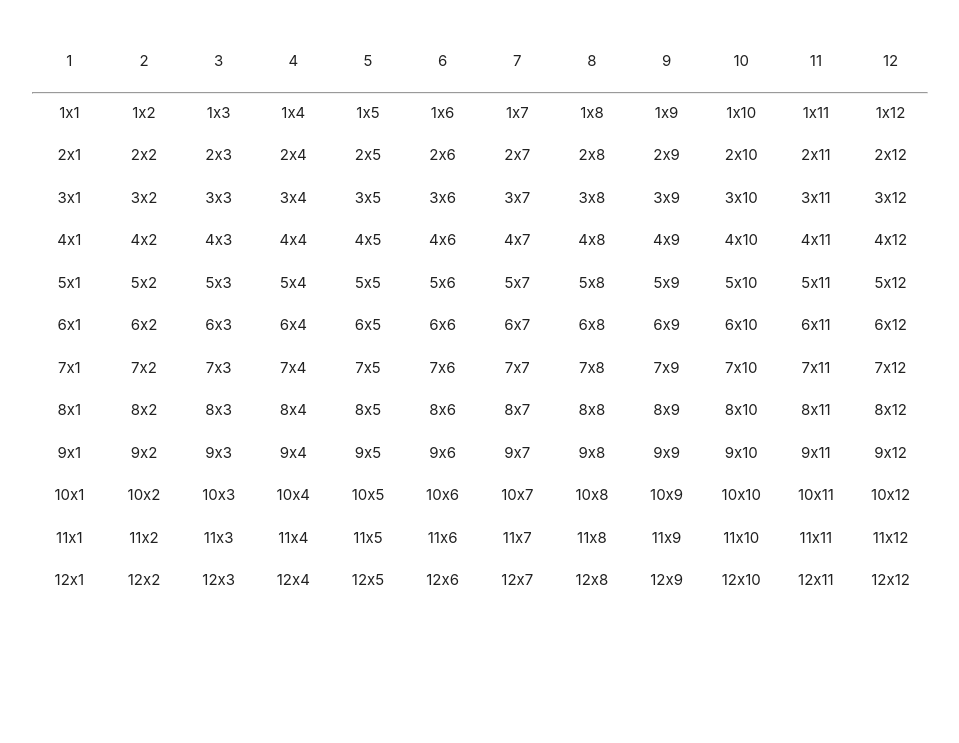
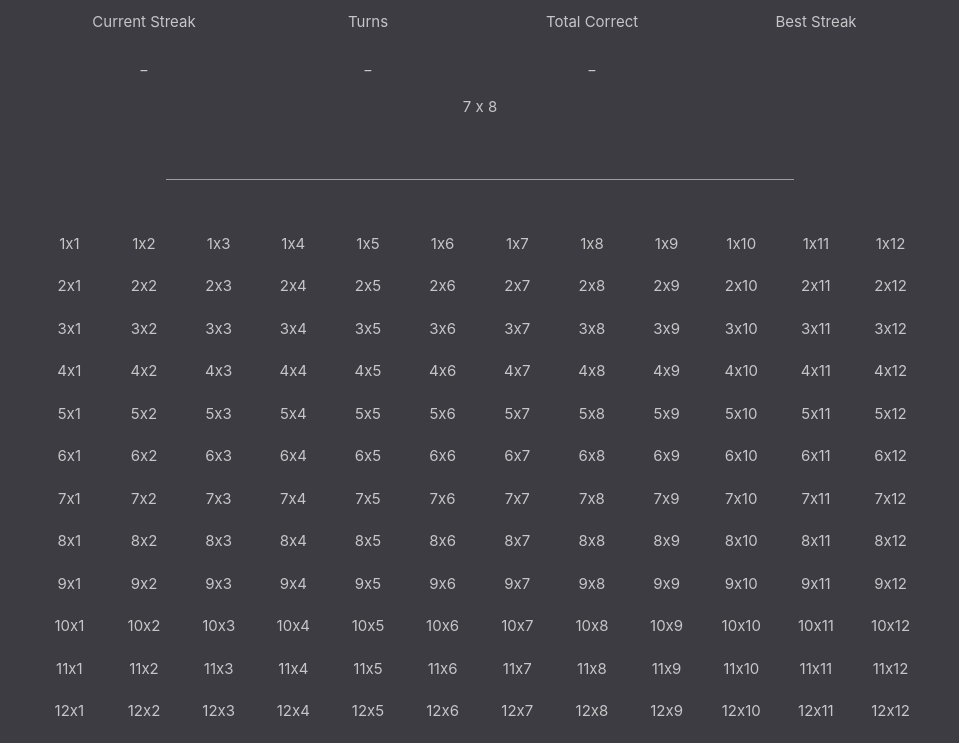
Before and after one commit to reggaeman007jah/paimeitimestables, a plain HTML site: page index.html in a window 1280 px wide. Shown: the part 147-890 px from the top of the page, without its empty margins (160-1119 px from the left). Before the commit the page ends 800 px from the top, so only its background shows below. Drawn offline with nearby package versions, Linux system fonts and the light colour scheme.

Commit message:
added streak save in local storage

```diff
--- a/app.js
+++ b/app.js
@@ -1,13 +1,22 @@
 let gotRight = 0;
 let gotWrong = 0;
 let streak = 0;
-let bestStreak = 0; // tbc
+let bestStreak = 0;
 let turns = 0;
+
+// get streak data
+bestStreak = localStorage.getItem('bestStreak')
 
 // decs
 let para = document.querySelector("p"); //
 let form = document.querySelector(".signup-form"); // form reference by class
 let answer = document.querySelector("#answer-field"); // field refernce by ID
+let showStreak = document.querySelector("#currentStreak"); // field ref for current streak
+let showTurns = document.querySelector("#turnsTaken"); // field ref for current streak
+let showTotalCorrect = document.querySelector("#totalCorrect"); // field ref for current streak
+let showBestStreak = document.querySelector("#bestStreak"); // field ref for best streak
+
+showBestStreak.innerText = bestStreak
 
 console.log("-------------------------------");
 console.log("WELCOME TO PAI MEI TIMES TABLES");
@@ -20,7 +29,7 @@ PMTT()
 function checkQuestion(questionID) {
   // check to see if q has already been answered
   let qID = localStorage.getItem(questionID)
-  console.log("success")
+
   console.log(questionID)
   console.log(qID)
   if (!qID) {
@@ -79,6 +88,17 @@ function PMTT() {
       turns += 1 // count turns
     }
 
+    if (streak > bestStreak) {
+      let copyVar = streak
+      bestStreak = copyVar
+
+    }
+    localStorage.setItem('bestStreak', bestStreak)
+
+    showStreak.innerText = streak
+    showTurns.innerText = turns
+    showTotalCorrect.innerText = gotRight
+    showBestStreak.innerText = bestStreak
 
 
     form.removeEventListener("submit", testFNC)
--- a/index.html
+++ b/index.html
@@ -10,20 +10,37 @@
 </head>
 
 <body class="container">
-  <br /><br />
+  <!-- <br /><br /> -->
   <!-- <a class="waves-effect waves-light btn modal-trigger" href="#modal1">
       Let's go
     </a> -->
+  <div class="row center">
+    <h2>PAI MEI TIMES TABLES</hH2>
+  </div>
+  <br>
+  <div class="row">
+    <div class="col s3 center">Current Streak</div>
+    <div class="col s3 center">Turns</div>
+    <div class="col s3 center">Total Correct</div>
+    <div class="col s3 center">Best Streak</div>
+  </div>
+  <div class="row">
+    <div id="currentStreak" class="col s3 center">_</div>
+    <div id="turnsTaken" class="col s3 center">_</div>
+    <div id="totalCorrect" class="col s3 center">_</div>
+    <div id="bestStreak" class="col s3 center">_</div>
+  </div>
+
   <p class="center"></p>
   <div class="container">
     <form class="signup-form">
       <input type="text" id="answer-field" autocomplete="off" class="center" />
-      <!-- <input type="submit" value="submit" /> -->
+
     </form>
   </div>
 
   <br /><br />
-  <div class="row">
+  <!-- <div class="row">
     <div class="col s1 center">1</div>
     <div class="col s1 center">2</div>
     <div class="col s1 center">3</div>
@@ -37,7 +54,7 @@
     <div class="col s1 center">11</div>
     <div class="col s1 center">12</div>
   </div>
-  <hr />
+  <hr /> -->
   <div class="row">
     <div id="1x1" class="col s1 center">1x1</div>
     <div id="1x2" class="col s1 center">1x2</div>
--- a/styles.css
+++ b/styles.css
@@ -7,3 +7,25 @@
   background-color: green;
   color: white;
 }
+
+.container {
+  color: rgb(198, 198, 199);
+  /* background: url(assets/bg.svg) no-repeat center center fixed;
+  -webkit-background-size: cover;
+  -moz-background-size: cover;
+  -o-background-size: cover;
+  background-size: cover; */
+  background-color: rgba(60, 60, 66, 1);
+}
+
+#answer-field {
+  color: white
+}
+
+/* html {
+  background: url(assets/bg.jpg) no-repeat center center fixed;
+  -webkit-background-size: cover;
+  -moz-background-size: cover;
+  -o-background-size: cover;
+  background-size: cover;
+} */
```
Also changed, not shown: assets/bg.jpg (added), assets/bg.svg (added), 1 other file.
